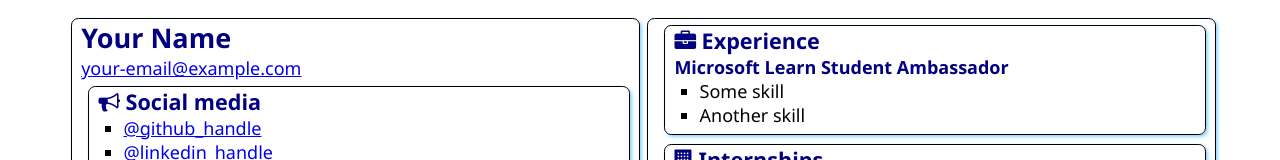
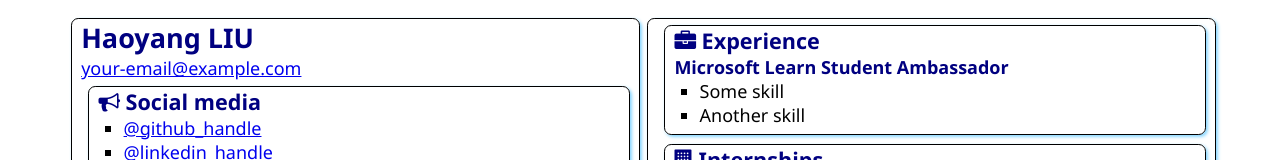
Before and after one commit to hymlsa/Ambassador-SWA-Pilot, a plain HTML site: page src/index.html in a window 1280 px wide. Shown: the top 160 px of the page. Drawn offline with Linux system fonts and the light colour scheme.

Commit message:
Update: Name

```diff
--- a/src/index.html
+++ b/src/index.html
@@ -12,7 +12,7 @@
 <body>
     <main>
         <article class="box">
-            <h1>Your Name</h1>
+            <h1>Haoyang LIU</h1>
             <div><a href="mailto:your.email@example.com">your-email@example.com</a></div>
 
             <section class="box">
```
